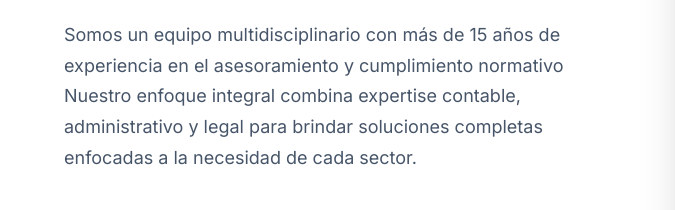
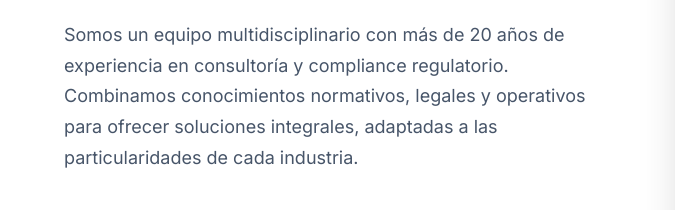
Before and after one commit to joaofranci/NexoCompliance-3, a website: page index.html in a window 1280 px wide. Shown: the part 3167-3377 px from the top of the page, 0-675 px from the left. Drawn offline with Linux system fonts and the light colour scheme.

Commit message:
Update index.html

```diff
--- a/index.html
+++ b/index.html
@@ -299,7 +299,7 @@
                     <h2 class="section-title">Especialistas en <span class="text-gradient">soluciones personalizadas para la Prevención y el Cumplimiento Normativo</span></h2>
 
                     <p class="about-description">
-                        Somos un equipo multidisciplinario con más de 15 años de experiencia en el asesoramiento y cumplimiento normativo  Nuestro enfoque integral combina expertise contable, administrativo y legal para brindar soluciones completas enfocadas a la necesidad de cada sector.
+                        Somos un equipo multidisciplinario con más de 20 años de experiencia en consultoría y compliance regulatorio. Combinamos conocimientos normativos, legales y operativos para ofrecer soluciones integrales, adaptadas a las particularidades de cada industria.
                     </p>
 
                     <div class="features-grid">
```
